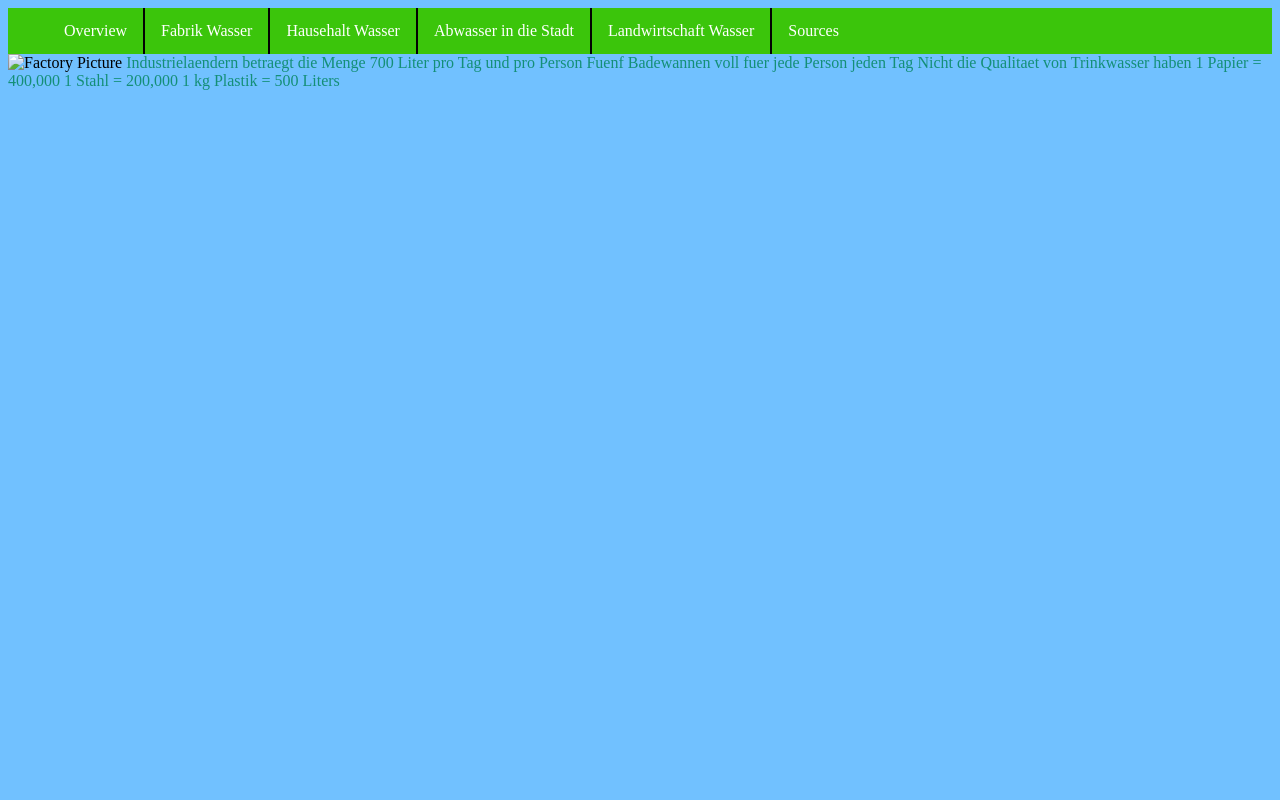
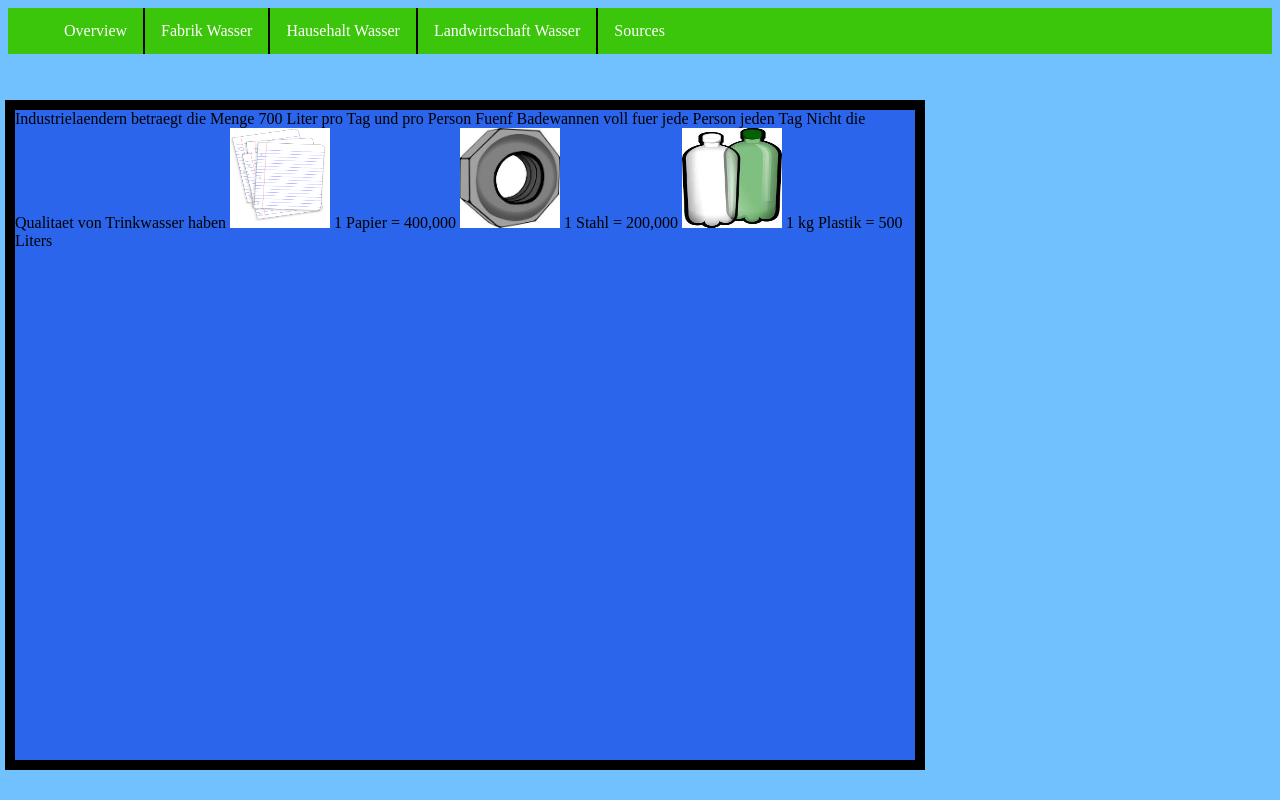
Before and after one commit to GarnetLightning/German-Wasser-Projekt, a plain HTML site: page FabrikWasser.html in a window 1280 px wide. Drawn offline with Linux system fonts and the light colour scheme.

Commit message:
second upload

```diff
--- a/FabrikWasser.html
+++ b/FabrikWasser.html
@@ -14,7 +14,6 @@
 			<li> <a href="index.html"> Overview </a></li>
 			<li> <a href="FabrikWasser.html"> Fabrik Wasser </a></li>
 			<li> <a href="HausehaltWasser.html"> Hausehalt Wasser </a></li>
-			<li> <a href="AbwasserindieStadt.html"> Abwasser in die Stadt </a></li>
 			<li> <a href="LandwirtschaftWasser.html"> Landwirtschaft Wasser </a></li>
 			<li> <a href="Souce.html"> Sources </a></li>
 		</ul>
@@ -24,13 +23,25 @@
 
 <body>
 
-<img src="400px-Factory_1b.svg.png" alt="Factory Picture" style="width:150px;height:150px;">
-		<p1> Industrielaendern betraegt die Menge 700 Liter pro Tag und pro Person </p1>
-		<p2> Fuenf Badewannen voll fuer jede Person jeden Tag </p2>
-		<p3> Nicht die Qualitaet von Trinkwasser haben </p3>
+<div class="div1">
+
+	<p1> Industrielaendern betraegt die Menge 700 Liter pro Tag und pro Person </p1>
+
+	<p2> Fuenf Badewannen voll fuer jede Person jeden Tag </p2>
+
+	<p3> Nicht die Qualitaet von Trinkwasser haben </p3>
+
+<img src="img/Paper .png" alt="papier"	style="width:100px;height:100px;">
+
 		<p4> 1 Papier = 400,000 </p4>
+
+<img src="img/steel.jpg" alt="steel" style="width:100px;height:100px;">
 		<p5> 1 Stahl = 200,000 </p5>
+
+<img src="img/plastic.jpg" alt="plastic" style="width:100px;height:100px;">
 		<p6> 1 kg Plastik = 500 Liters </p6>
+
+</div>
 
 </body>
 
--- a/css/style.css
+++ b/css/style.css
@@ -50,9 +50,19 @@ body {
 	background-color: #71C1FF;
 }
 
-p { text-align: center;
-	size: 170px;
-	color: #148F77;
+p { text-align: left;
+	size: 300px;
+	color: #000000;
+
+}
+
+.div1 {         position: absolute;
+				top: 150px;
+				left: 5px;
+				width: 1500px;
+				height: 999px;
+				border: 10px solid #00000;
+				background-color: #2B65EC;
 }
 
 h1 { color: #FC5B5B;
--- a/css/style1.css
+++ b/css/style1.css
@@ -41,39 +41,49 @@ li:last-child { border-right: none;
 
 /* Paragraph Stuff */
 
+.div1 { position: absolute;
+		top: 100px;
+		left: 5px;
+		width: 900px;
+		height: 650px;
+		border: 10px solid #000000;
+		background-color: #2B65EC;
+}
+
+
 p1 { text-align: center;
-	 size: 17px;
-	 color: #148F77;
+	 size: 300px;
+	 color: #000000;
 }
 
 p2 { text-align: center;
-	 size: 17px;
-	 color: #148F77;
+	 size: 300px;
+	 color: #000000;
 }
 
 p3 { text-align: center;
-	 size: 17px;
-	 color: #148F77;
+	 size: 300px;
+	 color: #000000;
 }
 
 p4 { text-align: center;
-	 size: 17px;
-	 color: #148F77;
+	 size: 300px;
+	 color: #000000;
 }
 
 p5 { text-align: center;
-	 size: 17px;
-	 color: #148F77;
+	 size: 300px;
+	 color: #000000;
 }
 
 p6 { text-align: center;
-	 size: 17px;
-	 color: #148F77;
+	 size: 300px;
+	 color: #000000;
 }
 
 p7 { text-align: center;
-	 size: 17px;
-	 color: #148F77;
+	 size: 300px;
+	 color: #000000;
 }
 
 /* End of Paragraph Stuff */
--- a/css/style2.css
+++ b/css/style2.css
@@ -50,15 +50,37 @@ body {
 	background-color: #71C1FF;
 }
 
-ul {
+.ul1 { list-style-type: none,
+	   margin: 0;
+	   padding: 0;
+	   overflow: hidden;
+	   color: #000000;
 }
 
 li {
 }
 
+.div1 { position: absolute;
+		top: 80px;
+		left: 5px;
+		width: 250px;
+		height: 350px;
+		border: 10px solid #000000;
+		background-color: #2B65EC;
+}
+
+.div2 { position: absolute;
+		top: 80px;
+		left: 400px;
+		width: 250px;
+		height: 350px;
+		border: 10px solid #000000;
+		background-color: #2B65EC;
+}
+
 p { text-align: center;
 	 size: 17px;
-	 color: #148F77;
+	 color: #000000;
 }
 
 h1 { color: #FC5B5B;
--- a/css/style4.css
+++ b/css/style4.css
@@ -45,9 +45,27 @@ example { border:
 
 }
 
-
 body {
 	background-color: #71C1FF;
+}
+
+
+.div1 { position: absolute;
+		top: 80px;
+		left: 5px;
+		width: 400px;
+		height: 400px;
+		border: 10px solid #000000;
+		background-color: #2B65EC;
+}
+
+.div2 { position: absolute;
+		top: 80px;
+		left: 400px;
+		width: 430px;
+		height: 300px;
+		border: 10px solid #000000;
+		background-color: #2B65EC;
 }
 
 h1 { color: #FC5B5B;
```
Also changed, not shown: AbwasserindieStadt.html (deleted, +0 -30 lines), HausehaltWasser.html (+9 -2 lines), LandwirtschaftWasser.html (+6 -1 lines), Souce.html (+0 -1 lines), index.html (+5 -2 lines), img/400px-Factory_1b.png (renamed from img/400px-Factory_1b.svg.png), img/Paper .png (added), img/plastic.jpg (added), img/steel.jpg (added).
